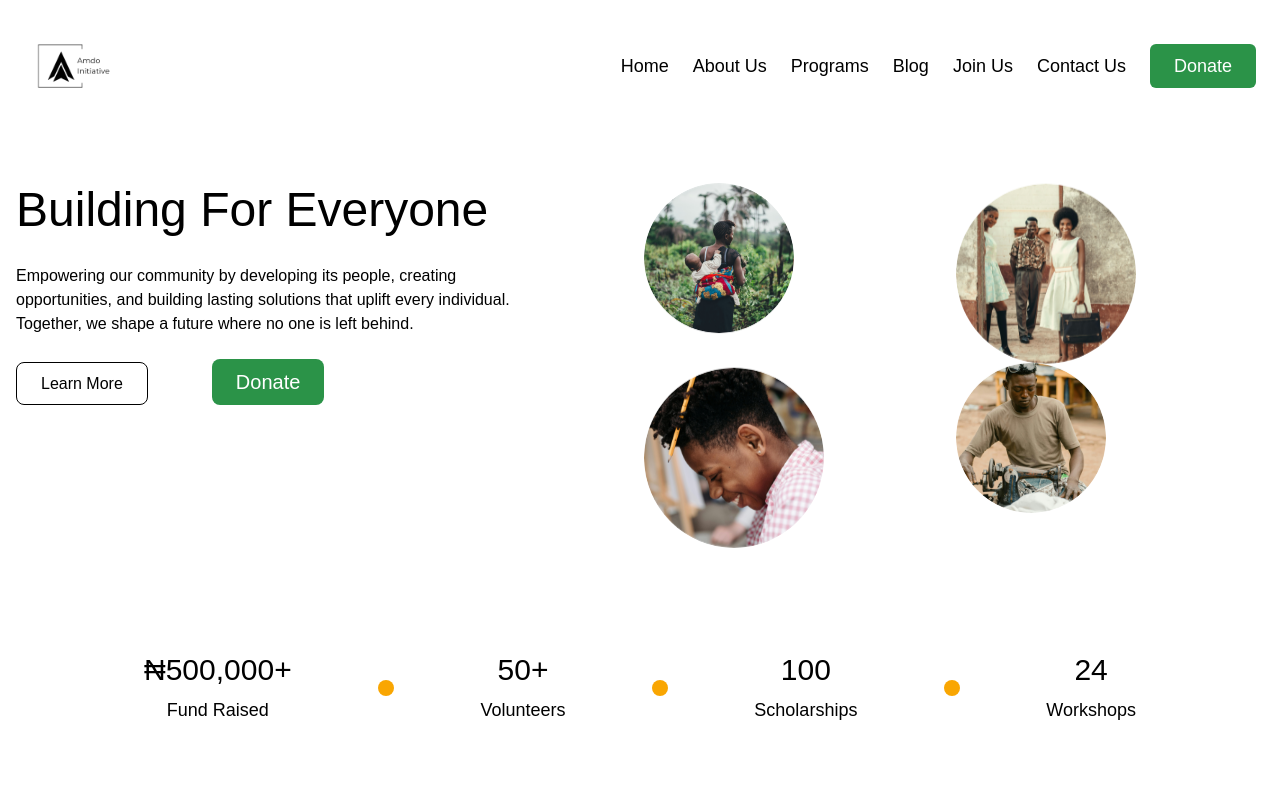
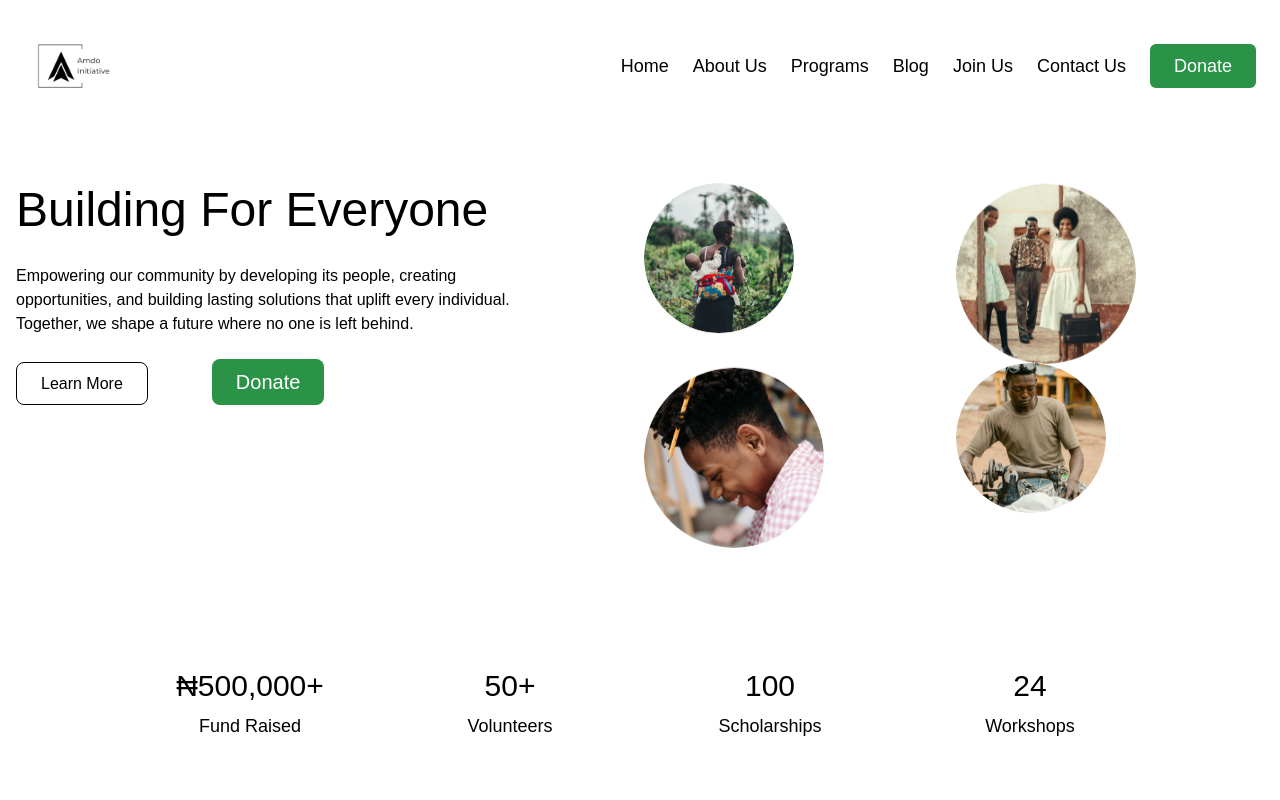
Before and after one commit to thedavidemmanuel/amdo-web-v1, a Next.js app: page / in a window 1280 px wide. Shown: the top 800 px of the page. Built offline with nearby package versions, Linux system fonts and the light colour scheme.

Commit message:
make stats 2x2 grid

```diff
--- a/app/page.js
+++ b/app/page.js
@@ -178,23 +178,24 @@ export default function HomePage() {
 
       {/* Stats Section */}
       <div className="container mx-auto px-4 mt-12 mb-20">
-        <div className="flex flex-col md:flex-row justify-between items-center bg-white max-w-5xl mx-auto">
-          <div className="flex flex-col items-center px-4 mb-4 md:mb-0">
+        <div className="grid grid-cols-2 gap-4 md:grid-cols-4 bg-white max-w-5xl mx-auto">
+
+          <div className="flex flex-col items-center p-4">
             <p className="text-3xl font-normal mb-2 text-black">₦<AnimatedNumber value="500000" />+</p>
             <p className="text-lg text-black">Fund Raised</p>
           </div>
-          <div className="w-4 h-4 bg-[#F9A602] rounded-full"></div>
-          <div className="flex flex-col items-center px-4 mb-4 md:mb-0">
+
+
+          <div className="flex flex-col items-center p-4">
+
             <p className="text-3xl font-normal mb-2 text-black"><AnimatedNumber value="50" />+</p>
             <p className="text-lg text-black">Volunteers</p>
           </div>
-          <div className="w-4 h-4 bg-[#F9A602] rounded-full"></div>
-          <div className="flex flex-col items-center px-4 mb-4 md:mb-0">
+          <div className="flex flex-col items-center p-4">
             <p className="text-3xl font-normal mb-2 text-black"><AnimatedNumber value="100" /></p>
             <p className="text-lg text-black">Scholarships</p>
           </div>
-          <div className="w-4 h-4 bg-[#F9A602] rounded-full"></div>
-          <div className="flex flex-col items-center px-4 mb-4 md:mb-0">
+          <div className="flex flex-col items-center p-4">
             <p className="text-3xl font-normal mb-2 text-black"><AnimatedNumber value="24" /></p>
             <p className="text-lg text-black">Workshops</p>
           </div>
```
